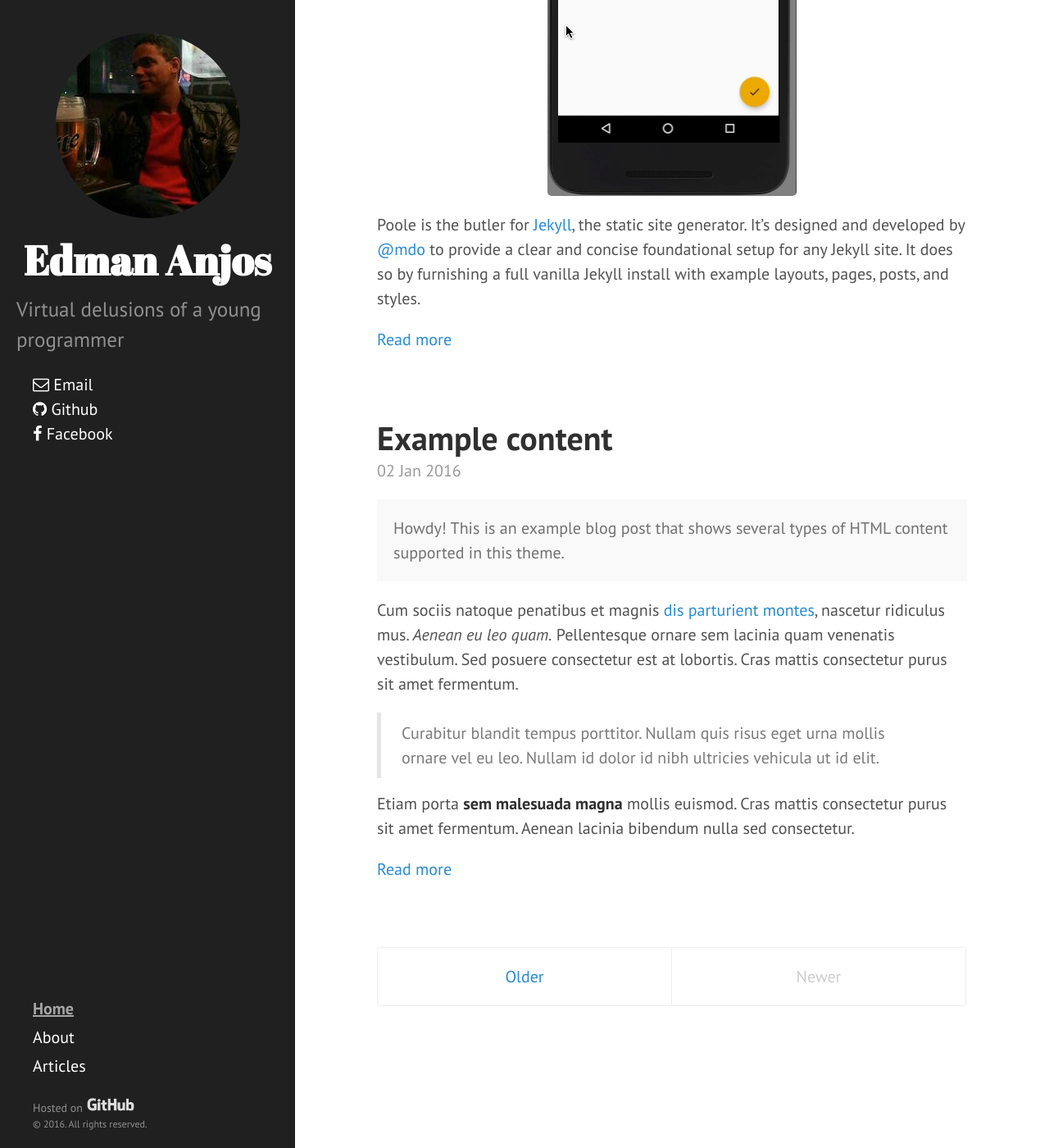
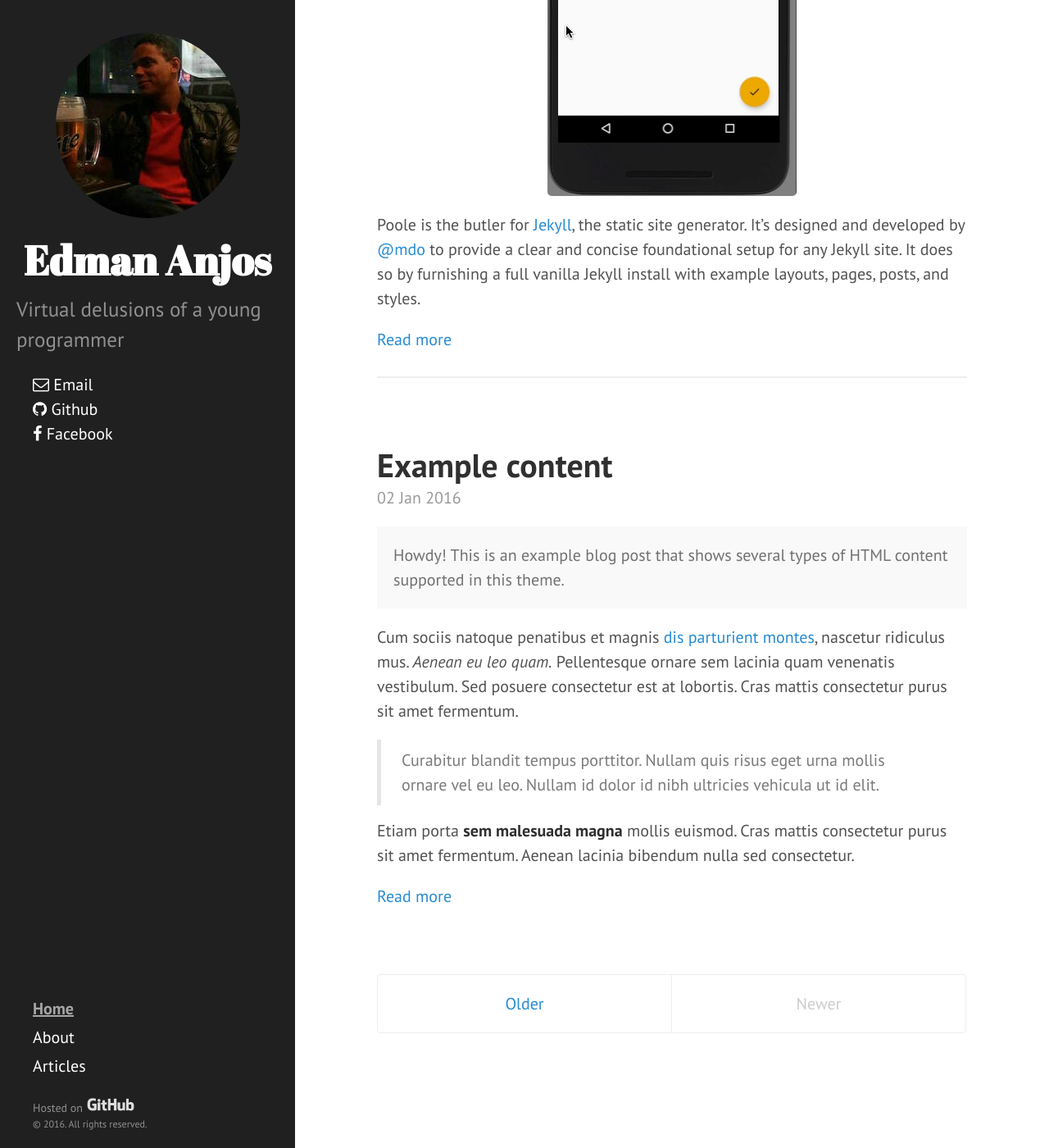
Before and after one commit to edman/edman.github.io, a Jekyll site: the page built from index.html, in a window 1280 px wide and 1400 px high, scrolled down 697 px. Shown: the whole window at 82% size. Built offline with Jekyll 4.4.1, drawn with Linux system fonts in a browser that asks for light colours; nearby versions of some CDN libraries; the list of posts is cut into pages by our own code.

Commit message:
Add a horizontal separator between post excerpts.

```diff
--- a/index.html
+++ b/index.html
@@ -12,8 +12,15 @@ title: Home
     <span class="post-date">{{ post.date | date_to_string }}</span>
 
     <!-- {{ post.content }} -->
+    <!-- display a short post excerpt along with a 'read more' button -->
     {{ post.excerpt }}
-    <p><a href="{{ post.url }}">Read more</a></p>
+    <p><a href="{{ post.url }}"> Read more </a></p>
+
+    <!-- horizontal separator between post excerpts -->
+    {% if forloop.last == false %}
+    <hr class="excerpt-divider"></hr>
+    {% endif %}
+
   </div>
   {% endfor %}
 </div>
--- a/public/css/edman.css
+++ b/public/css/edman.css
@@ -35,3 +35,7 @@ div.font-small a {
 .font-minimum {
   font-size: 0.6rem;
 }
+
+hr.excerpt-divider {
+  border-top: 2px solid #eee;
+}
```
